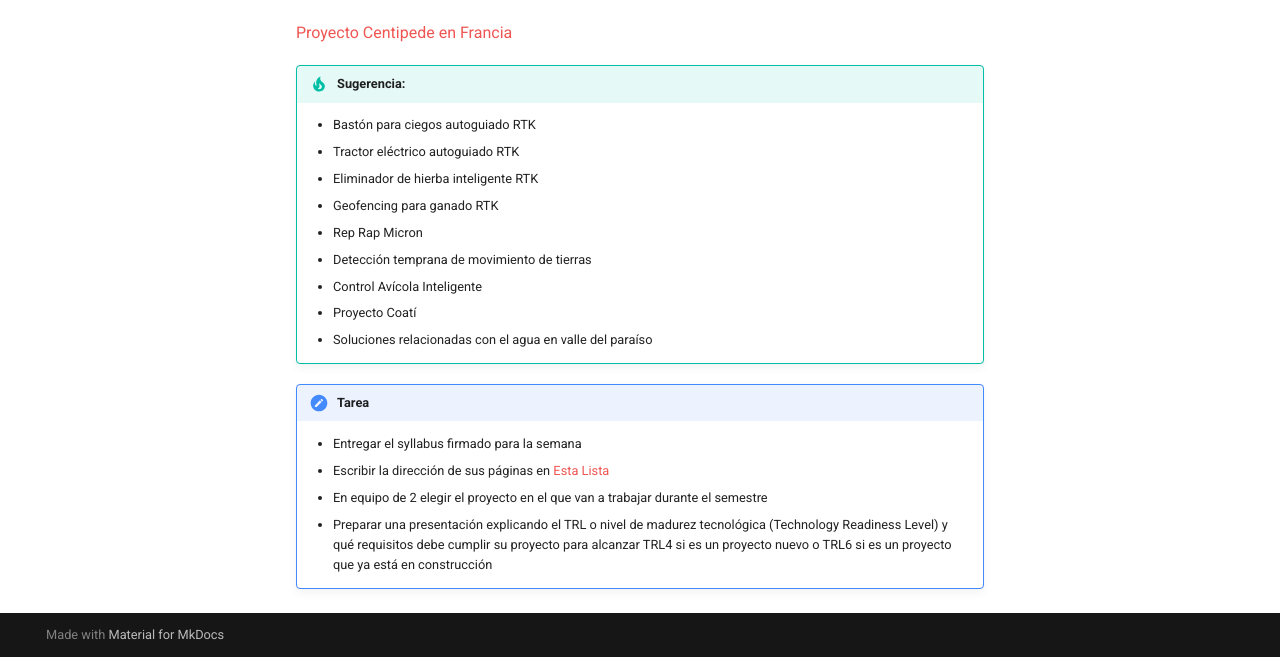
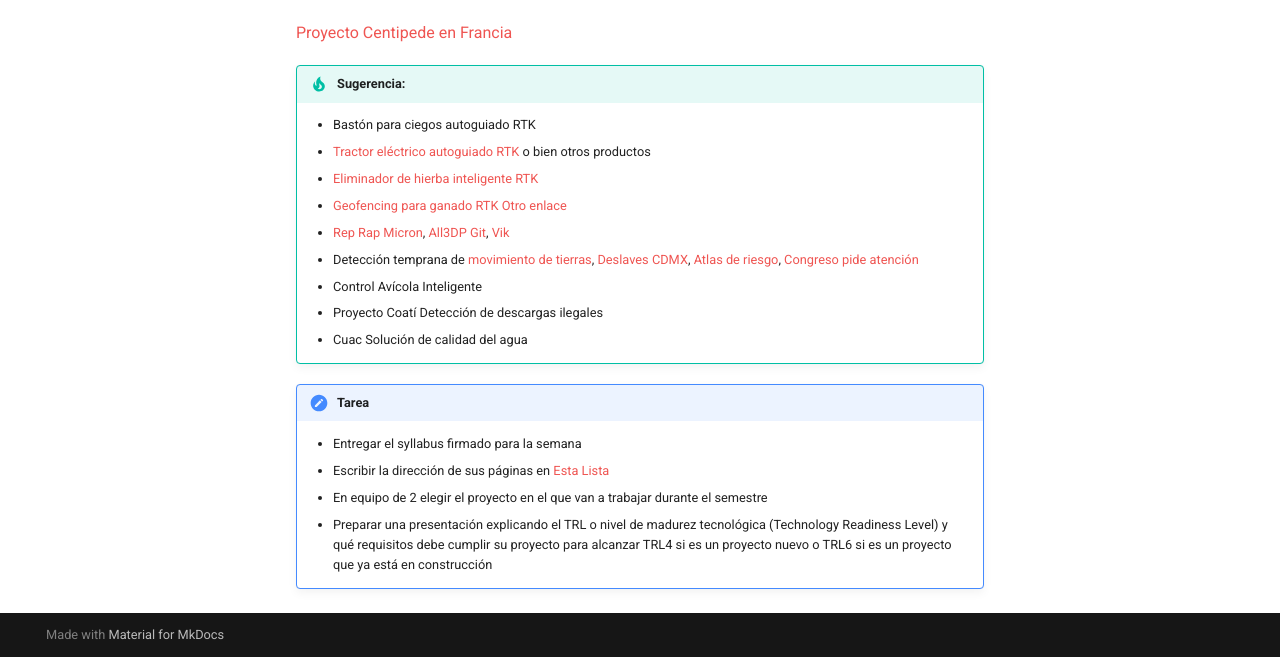
Before and after one commit to Aristarco/Proyectos4, an MkDocs documentation site: the page built from docs/semana1.md, in a window 1280 px wide and 900 px high, scrolled down 2577 px, cut to the strip 243-900 px from the top of the window. Built offline with MkDocs 1.6.1 and Material for MkDocs 9.7.7, drawn with Linux system fonts in a browser that asks for light colours.

Commit message:
Update semana1.md

```diff
--- a/docs/semana1.md
+++ b/docs/semana1.md
@@ -53,14 +53,14 @@ Todos los documentos de la convocatoria los puedes ver en la [web de la Secretar
 
 !!! tip "Sugerencia:"
     - Bastón para ciegos autoguiado RTK
-    - Tractor eléctrico autoguiado RTK
-    - Eliminador de hierba inteligente RTK
-    - Geofencing para ganado RTK
-    - Rep Rap Micron
-    - Detección temprana de movimiento de tierras
+    - [Tractor eléctrico autoguiado RTK](https://www.instagram.com/renewables247/) o bien otros productos
+    - [Eliminador de hierba inteligente RTK](https://bumerania.com/soluciones-roboticas/robot-agricola-inteligente/)
+    - [Geofencing para ganado RTK](https://www.halterhq.com/) [Otro enlace](https://www.instagram.com/halterhq/)
+    - [Rep Rap Micron](https://www-hackster-io.cdn.ampproject.org/c/s/www.hackster.io/news/can-reprap-revolutionize-3d-printing-again-with-the-new-micron-design-18c4775e4d1a.amp), [All3DP](https://all3dp.com/es/4/nueva-impresora-3d-diy-de-precision-a-micronivel-de-un-pionero-de-reprap-pone-la-tecnologia-al-alcance-de-su-escritorio/) [Git](https://github.com/VikOlliver/RepRapMicron), [Vik](https://3dprintingindustry.com/news/interview-vik-olliver-first-reprap-volunteer-didnt-just-build-3d-printer-133892/)
+    - Detección temprana de [movimiento de tierras](https://www.instagram.com/reel/DM-1UYGIEre/?utm_source=ig_web_copy_link&igsh=MzRlODBiNWFlZA==), [Deslaves CDMX](https://www.reforma.com/ubican-462-puntos-con-riesgo-de-deslave-o-inundacion-en-cdmx/ar2875886), [Atlas de riesgo](https://www.atlas.cdmx.gob.mx/analisisn3/), [Congreso pide atención](https://www.congresocdmx.gob.mx/comsoc-pide-congreso-acciones-atender-deslaves-cuajimalpa-5557-1.html)
     - Control Avícola Inteligente
-    - Proyecto Coatí
-    - Soluciones relacionadas con el agua en valle del paraíso
+    - Proyecto Coatí Detección de descargas ilegales
+    - Cuac Solución de calidad del agua
 
 
 
```
